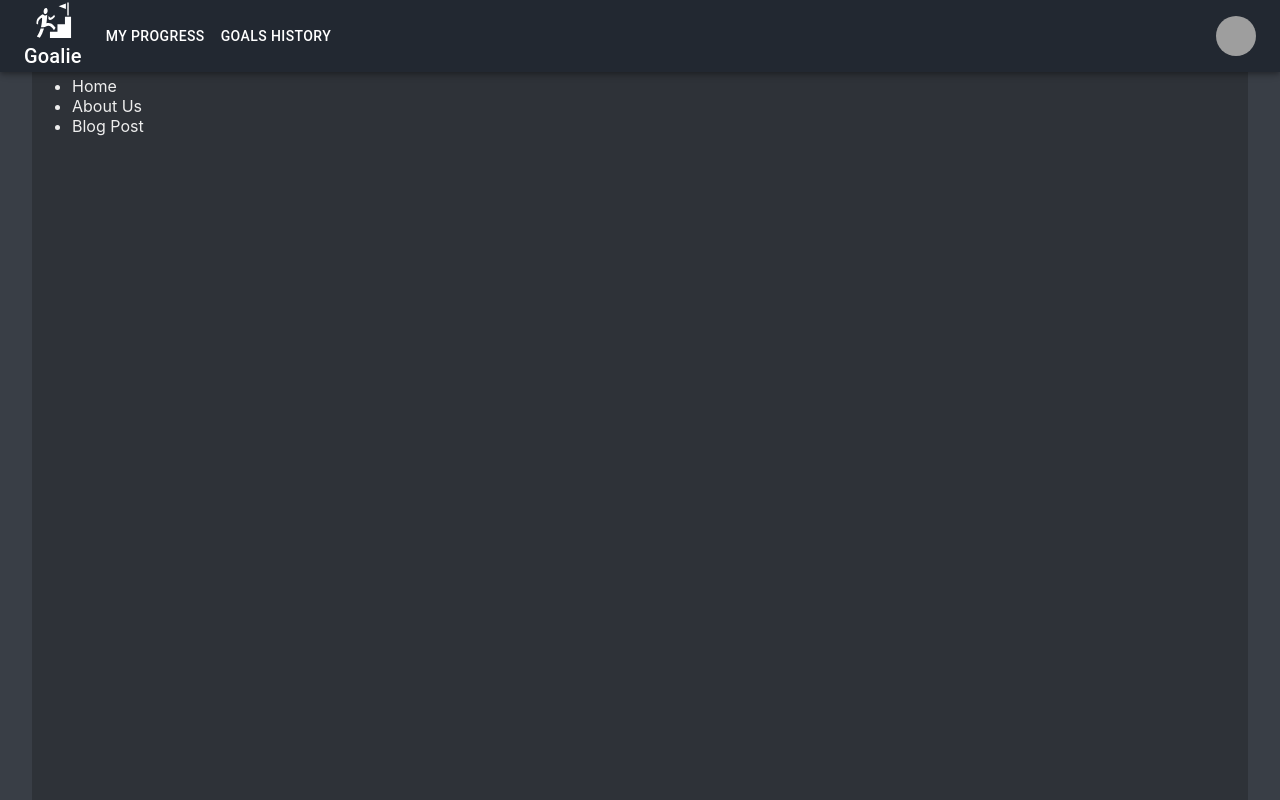
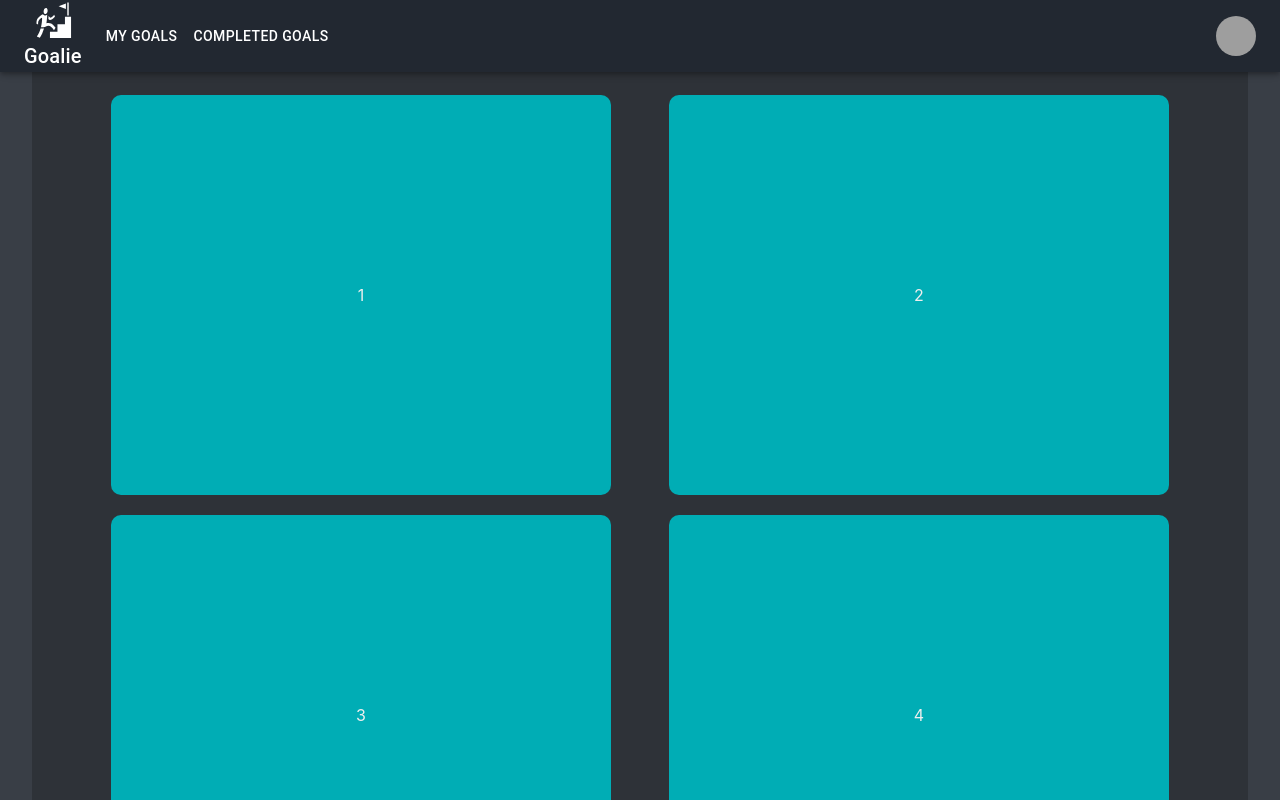
Before and after one commit to alluballu1/PTPartner_app, a Next.js app: page / in a window 1280 px wide. Shown: the top 800 px of the page. Built offline with nearby package versions, Linux system fonts and the light colour scheme; grey boxes are pictures that could not be loaded.

Commit message:
Planning the layout for the graphs/progress boxes

```diff
--- a/pages/Components/AppBar.jsx
+++ b/pages/Components/AppBar.jsx
@@ -14,7 +14,7 @@ import {GiStairsGoal} from "react-icons/gi"
 const PTAppBar = () => {
   const [anchorElNav, setAnchorElNav] = React.useState(null);
   const [anchorElUser, setAnchorElUser] = React.useState(null);
-  const pages = ["My Progress",  "Goals History"];
+  const pages = ["My Goals",  "Completed Goals"];
   const settings = ["Logout"];
 
   const handleOpenNavMenu = (event) => {
--- a/pages/screens/MyProgress.jsx
+++ b/pages/screens/MyProgress.jsx
@@ -3,31 +3,19 @@ import styles from "../../styles/Home.module.css";
 import Link from "next/link";
 
 const MyProgress = () => {
+  const tempData = [1, 2, 3, 4, 5];
   return (
-    <div className={styles.container} >
+    <div className={styles.container}>
       <Box
-        sx={{ background: "rgb(0,0,0, 0.2)", height: "100vh", width: "100%" }}
+        sx={{ background: "rgb(0,0,0, 0.2)", height: "fit-content", width: "100%" }}
       >
-        <div style={{paddingTop:60}}>
-                  <ul>
-          <li>
-            <Link href="/">
-              <a>Home</a>
-            </Link>
-          </li>
-          <li>
-            <Link href="/about">
-              <a>About Us</a>
-            </Link>
-          </li>
-          <li>
-            <Link href="/blog/hello-world">
-              <a>Blog Post</a>
-            </Link>
-          </li>
-        </ul>
+        <div
+          id={styles.goalBoxContainer}
+        >
+          {tempData.map((element, index) => {
+            return <div id={styles.goalBox} key={index}>{element}</div>;
+          })}
         </div>
-
       </Box>
     </div>
   );
--- a/styles/Home.module.css
+++ b/styles/Home.module.css
@@ -1,11 +1,35 @@
 .container {
   padding: 0 2rem;
-  background-color: #393E46;
-  color:#EEEEEE;
-  height: 100vh;
+  background-color: #393e46;
+  color: #eeeeee;
+  min-height: 100vh;
+  height: fit-content;
+}
+
+#goalBoxContainer {
+  padding-top: 85px;
+  padding-left: 50px;
+  padding-right: 50px;
+  display: flex;
+  flex-wrap: wrap;
+  justify-content: space-around;
+}
+
+#goalBox {
+  width: 500px;
+  background: #00ADB5;
+  margin: 10px;
+  height: 400px;
+  border-radius: 10px;
+  display: flex;
+  justify-content: center;
+  align-items: center;
+}
+#goalBox:hover{
+  box-shadow: black 0px 0px 20px 1px ;
+  cursor: pointer;
 
 }
-
 
 .main {
   min-height: 100vh;
@@ -34,7 +58,7 @@
 }
 
 .title a {
-  color: #00ADB5;
+  color: #00adb5;
   text-decoration: none;
 }
 
@@ -93,8 +117,8 @@
 .card:hover,
 .card:focus,
 .card:active {
-  color: #00ADB5;
-  border-color: #00ADB5;
+  color: #00adb5;
+  border-color: #00adb5;
 }
 
 .card h2 {
```
